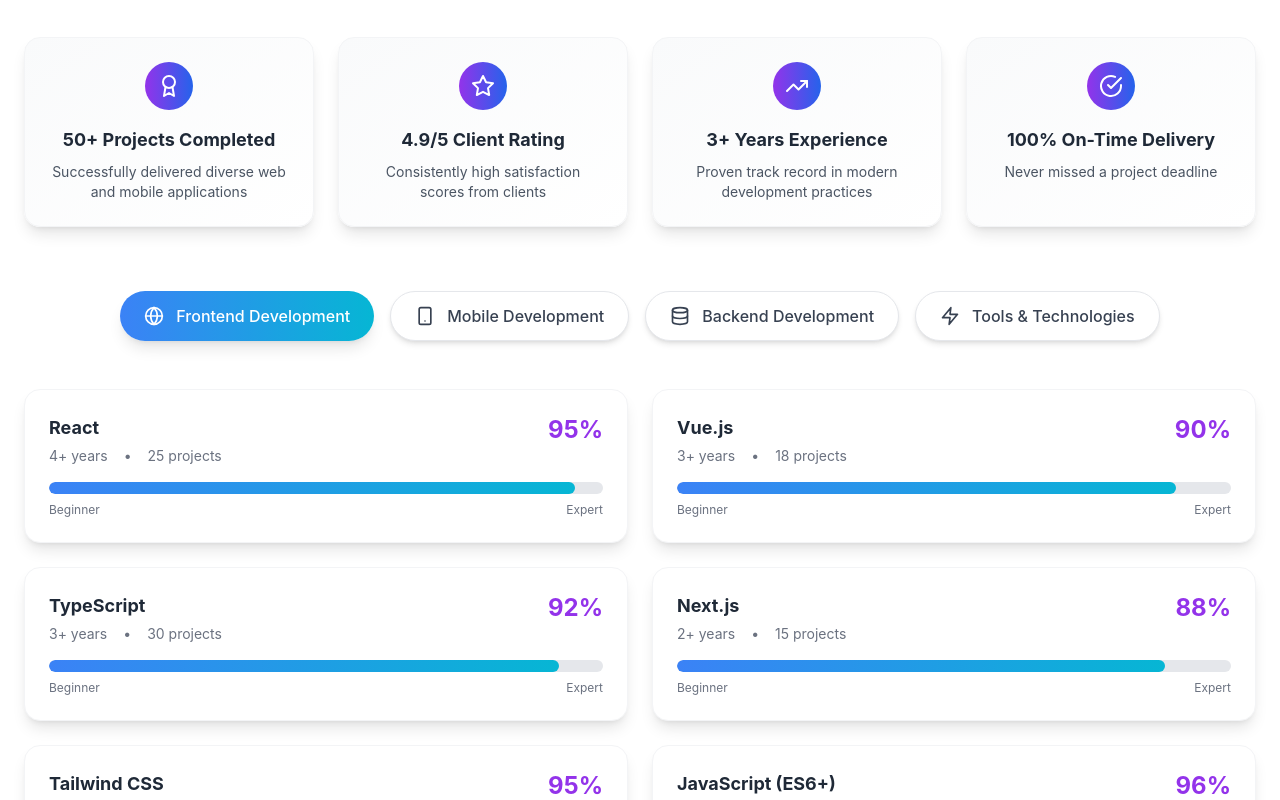
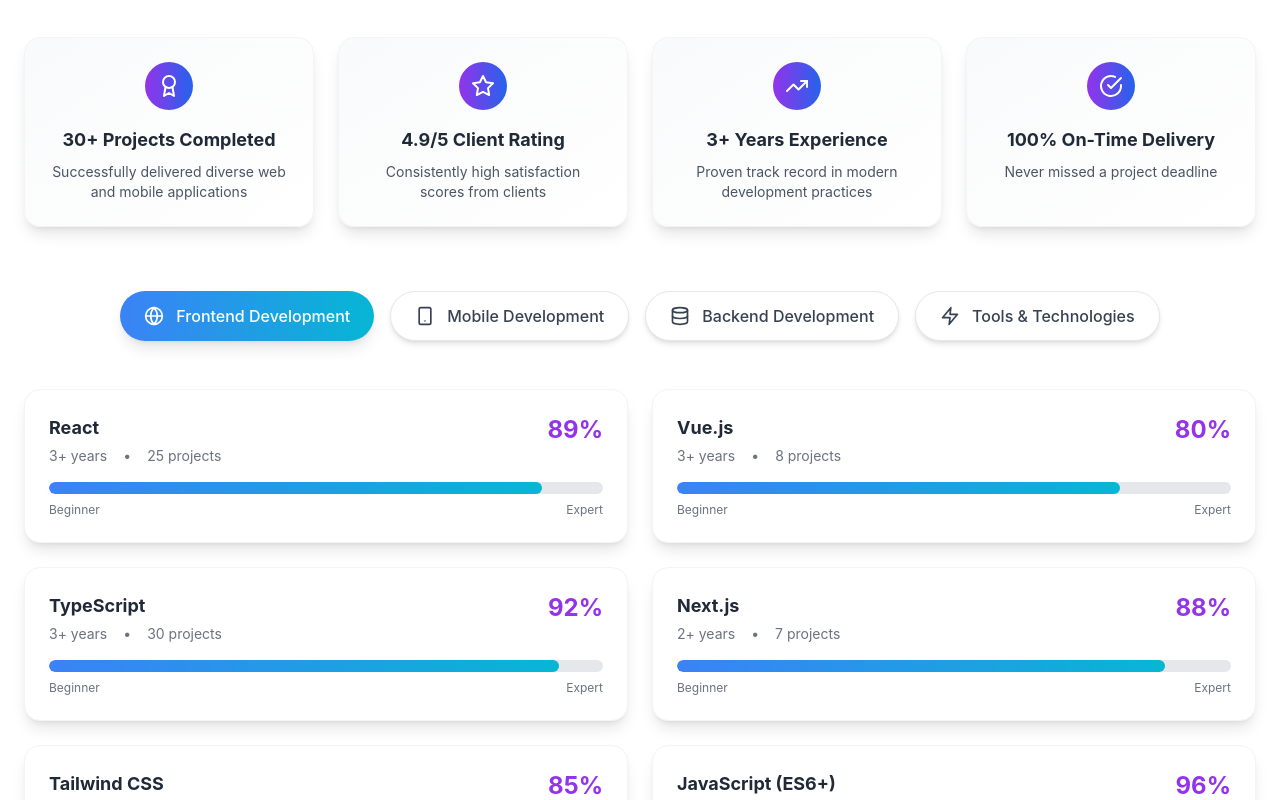
Before and after one commit to noeplantier/PortfolioDev, a React (Vite) app: page / in a window 1280 px wide. Shown: the part 1080-1880 px from the top of the page. Built offline with nearby package versions, Linux system fonts and the light colour scheme.

Commit message:
Projects improvment integration

```diff
--- a/src/components/Hero.tsx
+++ b/src/components/Hero.tsx
@@ -46,7 +46,7 @@
                 {/* Description */}
                 <p className="text-xl text-white/80 mb-12 max-w-2xl mx-auto leading-relaxed">
                     Passionate about creating exceptional digital experiences through innovative web and mobile applications.
-                    Let's build something amazing together.
+                    Let's build something amazing together !
                 </p>
 
                 {/* CTA Buttons */}
--- a/src/components/Projects.tsx
+++ b/src/components/Projects.tsx
@@ -24,76 +24,89 @@
   const mockRepositories: Repository[] = [
     {
       id: 1,
-      name: 'react-native-ecommerce',
-      description: 'A full-featured e-commerce mobile app built with React Native, featuring user authentication, product catalog, shopping cart, and payment integration.',
-      html_url: 'https://github.com/noeplantier/react-native-ecommerce',
-      homepage: 'https://ecommerce-demo.netlify.app',
+      name: 'WestApp - Social Media',
+      description: 'A full-featured sport meeting website built with TypeScript, featuring user authentication, real-time chat, and event management.',
+      html_url: 'https://github.com/noeplantier/WestApp',
+      homepage: 'https://github.com/noeplantier/WestApp',
       stargazers_count: 124,
       forks_count: 32,
-      language: 'TypeScript',
+      language: 'TypeScript, JavaScript, Sass, Node.JS',
       updated_at: '2024-01-15T10:30:00Z',
-      topics: ['react-native', 'ecommerce', 'mobile', 'typescript', 'expo']
+      topics: ['sport', 'meeting', 'typescript', 'Node.JS']
     },
     {
       id: 2,
-      name: 'vue-dashboard-analytics',
-      description: 'Modern analytics dashboard built with Vue.js 3, featuring real-time data visualization, responsive design, and dark mode support.',
-      html_url: 'https://github.com/noeplantier/vue-dashboard-analytics',
-      homepage: 'https://analytics-dashboard-demo.netlify.app',
+      name: 'Bellagancia - Nails Beauty Booking',
+      description: 'Modern nail art site built with Next.JS, featuring real-time nails beauty booking, responsive design, and dark mode support.',
+      html_url: 'https://github.com/noeplantier/Bellangancia',
+      homepage: 'https://github.com/noeplantier/Bellangancia',
       stargazers_count: 89,
       forks_count: 21,
-      language: 'Vue',
+      language: 'Next',
       updated_at: '2024-01-10T14:20:00Z',
-      topics: ['vue', 'dashboard', 'analytics', 'charts', 'responsive']
+      topics: ['next', 'beauty', 'responsive', 'charts', 'responsive']
     },
     {
       id: 3,
-      name: 'nodejs-microservices-api',
-      description: 'Scalable microservices architecture with Node.js, Express, MongoDB, and Docker. Includes authentication, rate limiting, and comprehensive testing.',
-      html_url: 'https://github.com/noeplantier/nodejs-microservices-api',
-      homepage: '',
+      name: 'Mots de maitre - Community Management',
+      description: 'Scalable microservices architecture with Node.js, Express, and React. Includes optimized UX design, rate limiting, and comprehensive testing.',
+      html_url: 'https://github.com/noeplantier/Mots-de-ma-tre',
+      homepage: 'https://motsdemaitre.com',
       stargazers_count: 156,
       forks_count: 45,
-      language: 'JavaScript',
+      language: 'Typescript, JavaScript, Node.JS, Express',
       updated_at: '2024-01-08T09:15:00Z',
-      topics: ['nodejs', 'microservices', 'api', 'mongodb', 'docker']
+      topics: ['nodejs', 'microservices', 'express',  'react']
     },
     {
       id: 4,
-      name: 'flutter-fitness-tracker',
-      description: 'Cross-platform fitness tracking app with workout plans, progress tracking, and social features. Built with Flutter and Firebase.',
+      name: 'Feelomi - Medical App',
+      description: 'Brain new medical application. Built with Flutter and Firebase.',
       html_url: 'https://github.com/noeplantier/flutter-fitness-tracker',
       homepage: 'https://play.google.com/store/apps/details?id=com.fitness.tracker',
       stargazers_count: 203,
       forks_count: 67,
       language: 'Dart',
       updated_at: '2024-01-05T16:45:00Z',
-      topics: ['flutter', 'fitness', 'mobile', 'firebase', 'health']
+      topics: ['flutter', 'medics', 'mobile', 'firebase', 'health']
     },
     {
       id: 5,
-      name: 'react-portfolio-generator',
-      description: 'Dynamic portfolio generator built with React and Next.js. Features drag-and-drop interface, theme customization, and SEO optimization.',
-      html_url: 'https://github.com/noeplantier/react-portfolio-generator',
-      homepage: 'https://portfolio-generator.vercel.app',
+      name: 'Portfolio - Dev Website',
+      description: 'Static portfolio built with React. Features UX desinged interface, theme customization, and SEO optimization.',
+      html_url: 'https://github.com/noeplantier/PortfolioDev',
+      homepage: 'https://noe.plantier.com',
       stargazers_count: 78,
       forks_count: 19,
-      language: 'TypeScript',
+      language: 'TypeScrip, JavaScript',
       updated_at: '2024-01-03T11:30:00Z',
-      topics: ['react', 'nextjs', 'portfolio', 'generator', 'seo']
+      topics: ['react', 'portfolio', 'web developer', 'seo']
     },
     {
       id: 6,
-      name: 'python-ai-chatbot',
-      description: 'Intelligent chatbot powered by machine learning, built with Python, TensorFlow, and FastAPI. Includes natural language processing and sentiment analysis.',
-      html_url: 'https://github.com/noeplantier/python-ai-chatbot',
-      homepage: 'https://ai-chatbot-demo.herokuapp.com',
+      name: 'Autoriz.io - Transport Authorization SaaS',
+    description: 'A SaaS platform for managing transport authorizations, built with PHP Symfony, React, Auth0 and Node.JS/Express. Features transport authors management and truck traffic control.',
+      html_url: 'https://autoriz.io',
+      homepage: 'https://autoriz.io',
       stargazers_count: 145,
       forks_count: 38,
-      language: 'Python',
+      language: 'Typescript, PHP, Node.JS, Express',
       updated_at: '2023-12-28T13:20:00Z',
       topics: ['python', 'ai', 'chatbot', 'tensorflow', 'nlp']
-    }
+    },
+    {
+      id: 7,
+      name: 'TECUM - Jewelry WebSite',
+    description: 'A SaaS platform for selling mode accessories and brain new jewelry, built with Next.JS, GraphQL Node.JS/Express.',
+      html_url: 'https://github.com/noeplantier/TECUM',
+      homepage: 'https://github.com/noeplantier/TECUM',
+      stargazers_count: 145,
+      forks_count: 38,
+      language: 'Typescript, NextJS, Node.JS, GraphQL',
+      updated_at: '2023-12-28T13:20:00Z',
+      topics: ['jewelry', 'next', 'mode', 'graphql']
+
+    },
   ];
 
   useEffect(() => {
--- a/src/components/Skills.tsx
+++ b/src/components/Skills.tsx
@@ -11,14 +11,14 @@
       icon: Globe,
       color: 'from-blue-500 to-cyan-500',
       skills: [
-        { name: 'React', level: 95, experience: '4+ years', projects: 25 },
-        { name: 'Vue.js', level: 90, experience: '3+ years', projects: 18 },
+        { name: 'React', level: 89, experience: '3+ years', projects: 25 },
+        { name: 'Vue.js', level: 80, experience: '3+ years', projects: 8 },
         { name: 'TypeScript', level: 92, experience: '3+ years', projects: 30 },
-        { name: 'Next.js', level: 88, experience: '2+ years', projects: 15 },
-        { name: 'Tailwind CSS', level: 95, experience: '3+ years', projects: 35 },
-        { name: 'JavaScript (ES6+)', level: 96, experience: '5+ years', projects: 40 },
-        { name: 'HTML5 & CSS3', level: 98, experience: '5+ years', projects: 50 },
-        { name: 'Sass/SCSS', level: 85, experience: '3+ years', projects: 20 }
+        { name: 'Next.js', level: 88, experience: '2+ years', projects: 7 },
+        { name: 'Tailwind CSS', level: 85, experience: '3+ years', projects: 10 },
+        { name: 'JavaScript (ES6+)', level: 96, experience: '5+ years', projects: 32 },
+        { name: 'HTML5 & CSS3', level: 98, experience: '5+ years', projects: 39 },
+        { name: 'Sass/SCSS', level: 75, experience: '3+ years', projects: 17 }
       ]
     },
     mobile: {
@@ -27,13 +27,11 @@
       color: 'from-purple-500 to-pink-500',
       skills: [
         { name: 'React Native', level: 92, experience: '3+ years', projects: 12 },
-        { name: 'Flutter', level: 85, experience: '2+ years', projects: 8 },
-        { name: 'Expo', level: 90, experience: '3+ years', projects: 15 },
-        { name: 'iOS Development', level: 75, experience: '1+ years', projects: 5 },
-        { name: 'Android Development', level: 78, experience: '1+ years', projects: 6 },
-        { name: 'Firebase', level: 88, experience: '2+ years', projects: 10 },
-        { name: 'Push Notifications', level: 85, experience: '2+ years', projects: 12 },
-        { name: 'App Store Deployment', level: 82, experience: '2+ years', projects: 8 }
+        { name: 'Flutter', level: 85, experience: '2+ years', projects: 10 },
+        { name: 'Expo', level: 90, experience: '3+ years', projects: 5 },
+        { name: 'iOS Development', level: 75, experience: '2+ years', projects: 5 },
+        { name: 'Android Development', level: 76, experience: '1+ years', projects: 2 },
+        { name: 'Firebase', level: 88, experience: '2+ years', projects: 8 },
       ]
     },
     backend: {
@@ -41,14 +39,12 @@
       icon: Database,
       color: 'from-green-500 to-emerald-500',
       skills: [
-        { name: 'Node.js', level: 90, experience: '4+ years', projects: 22 },
-        { name: 'Express.js', level: 92, experience: '4+ years', projects: 25 },
-        { name: 'MongoDB', level: 85, experience: '3+ years', projects: 18 },
-        { name: 'PostgreSQL', level: 82, experience: '2+ years', projects: 12 },
-        { name: 'GraphQL', level: 78, experience: '2+ years', projects: 8 },
-        { name: 'REST APIs', level: 95, experience: '4+ years', projects: 30 },
-        { name: 'Microservices', level: 80, experience: '2+ years', projects: 6 },
-        { name: 'Docker', level: 75, experience: '1+ years', projects: 10 }
+        { name: 'Node.js', level: 96, experience: '4+ years', projects: 22 },
+        { name: 'Express.js', level: 90, experience: '4+ years', projects: 22 },
+        { name: 'MongoDB', level: 80, experience: '2+ years', projects: 8 },
+        { name: 'PostgreSQL', level: 85, experience: '3+ years', projects: 12 },
+        { name: 'REST APIs', level: 95, experience: '4+ years', projects: 25 },
+        { name: 'Docker', level: 85, experience: '2+ years', projects: 15 }
       ]
     },
     tools: {
@@ -56,20 +52,18 @@
       icon: Zap,
       color: 'from-orange-500 to-red-500',
       skills: [
-        { name: 'Git & GitHub', level: 95, experience: '5+ years', projects: 50 },
-        { name: 'VS Code', level: 98, experience: '5+ years', projects: 50 },
-        { name: 'Figma', level: 85, experience: '3+ years', projects: 25 },
-        { name: 'AWS', level: 75, experience: '1+ years', projects: 8 },
+        { name: 'Git & GitHub', level: 97, experience: '4+ years', projects: 47 },
+        { name: 'VS Code', level: 98, experience: '4+ years', projects: 47 },
+        { name: 'Figma', level: 89, experience: '3+ years', projects: 25 },
         { name: 'Vercel', level: 90, experience: '2+ years', projects: 20 },
-        { name: 'Netlify', level: 88, experience: '2+ years', projects: 15 },
-        { name: 'Jest', level: 80, experience: '2+ years', projects: 18 },
-        { name: 'Webpack', level: 75, experience: '2+ years', projects: 12 }
+        { name: 'Netlify', level: 88, experience: '2+ years', projects: 12 },
+        { name: 'Jest', level: 80, experience: '2+ years', projects: 8 },
       ]
     }
   };
 
   const achievements = [
-    { icon: Award, title: '50+ Projects Completed', description: 'Successfully delivered diverse web and mobile applications' },
+    { icon: Award, title: '30+ Projects Completed', description: 'Successfully delivered diverse web and mobile applications' },
     { icon: Star, title: '4.9/5 Client Rating', description: 'Consistently high satisfaction scores from clients' },
     { icon: TrendingUp, title: '3+ Years Experience', description: 'Proven track record in modern development practices' },
     { icon: CheckCircle, title: '100% On-Time Delivery', description: 'Never missed a project deadline' }
```
Also changed, not shown: src/components/Contact.tsx (+6 -6 lines).
